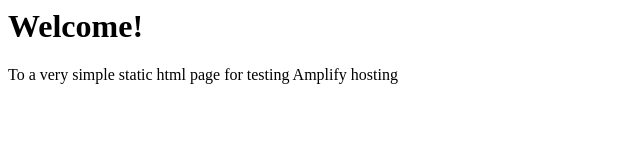
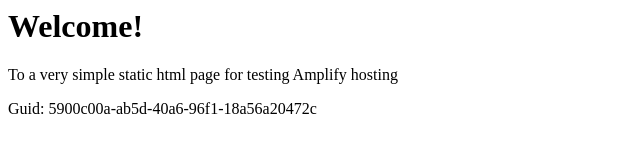
Before and after one commit to aws-aemilia-nrt/Github-PR-Commit-Integration-Test-DoNotTouch-v1-prod-ap-northeast-1, a website: page src/index.html in a window 1280 px wide. Shown: the whole page, without its empty margins (0-640 px from the left). Drawn offline with Linux system fonts and the light colour scheme.

Commit message:
commit from integ tests

```diff
--- a/src/index.html
+++ b/src/index.html
@@ -1,3 +1,5 @@
+
+
 <html lang="en">
 
 <head>
@@ -10,6 +12,6 @@
 <body>
     <h1>Welcome!</h1>
     <p>To a very simple static html page for testing Amplify hosting</p>
-</body>
+    <p>Guid: 5900c00a-ab5d-40a6-96f1-18a56a20472c</p></body>
 
 </html>
```
